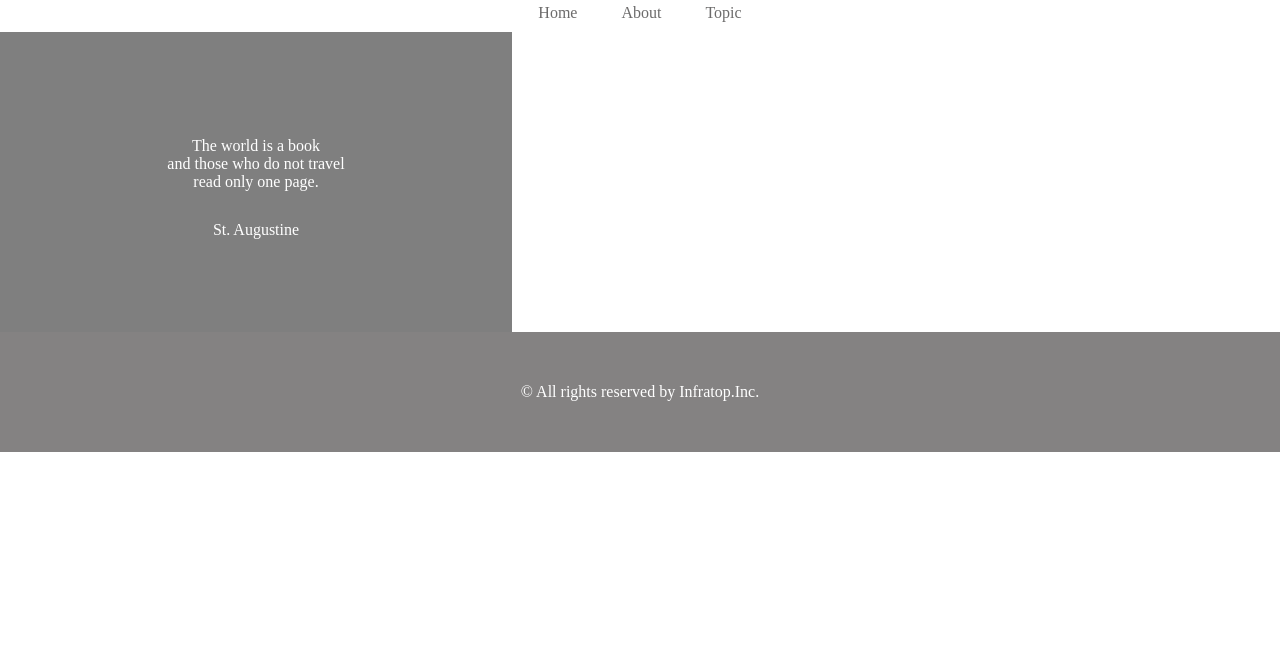
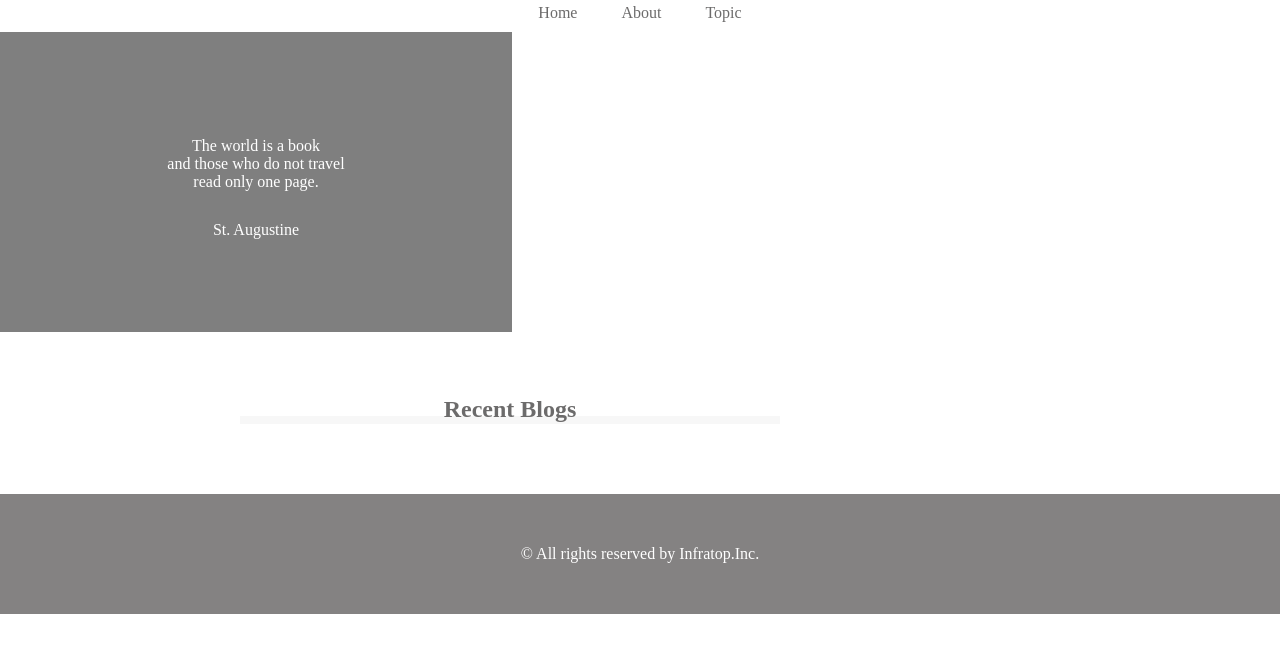
Before and after one commit to YuNakazawa1244/HTML-CSS_2-9, a plain HTML site: page index.html in a window 1280 px wide. Shown: the part 73-726 px from the top of the page. Drawn offline with Linux system fonts and the light colour scheme.

Commit message:
[Add]1-7

```diff
--- a/index.html
+++ b/index.html
@@ -43,10 +43,12 @@
     </div>
 
     <!-- main用のdiv -->
-    <div class="main">
-      <div class="blog"></div>
+    <main>
+      <section class="blog">
+        <h2 class="blog-heading">Recent Blogs</h2>
+      </section>
       <div class="sidebar"></div>
-    </div>
+    </main>
 
     <!-- footer -->
     <footer>
--- a/style.css
+++ b/style.css
@@ -59,10 +59,27 @@ header .heading {
   color: #fff; /* 文字色を白に変更 */
 }
 
+main {
+  width: 800px;
+  display: flex;
+  justify-content: center;
+  margin: 0 auto;
+  padding: 70px 0;
+}
+
 .blog {
+  width: 540px;
+  margin-right: 30px;
+}
+
+.blog-heading {
+  border-bottom: 8px solid #f7f7f7;
+  text-align: center;
+  line-height: 0.6;
 }
 
 .sidebar {
+  width: 230px;
 }
 
 footer {
```
